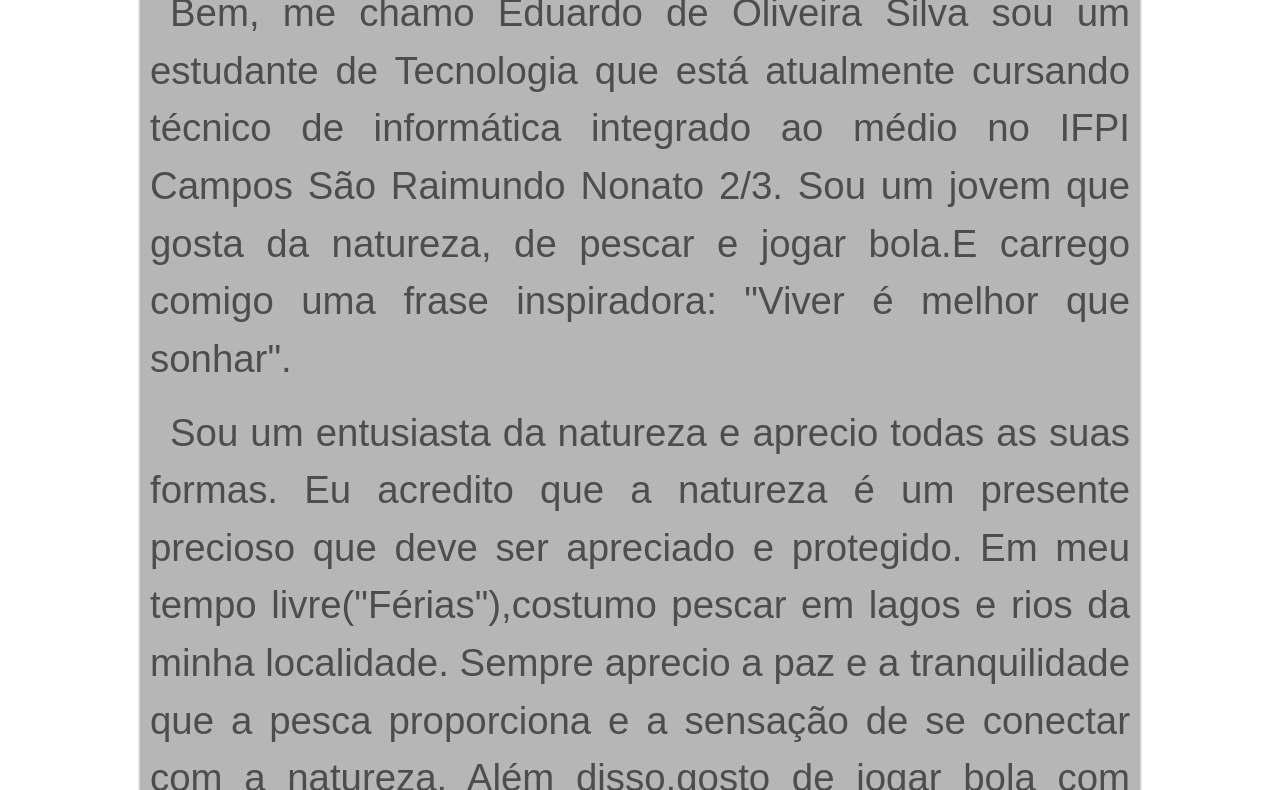
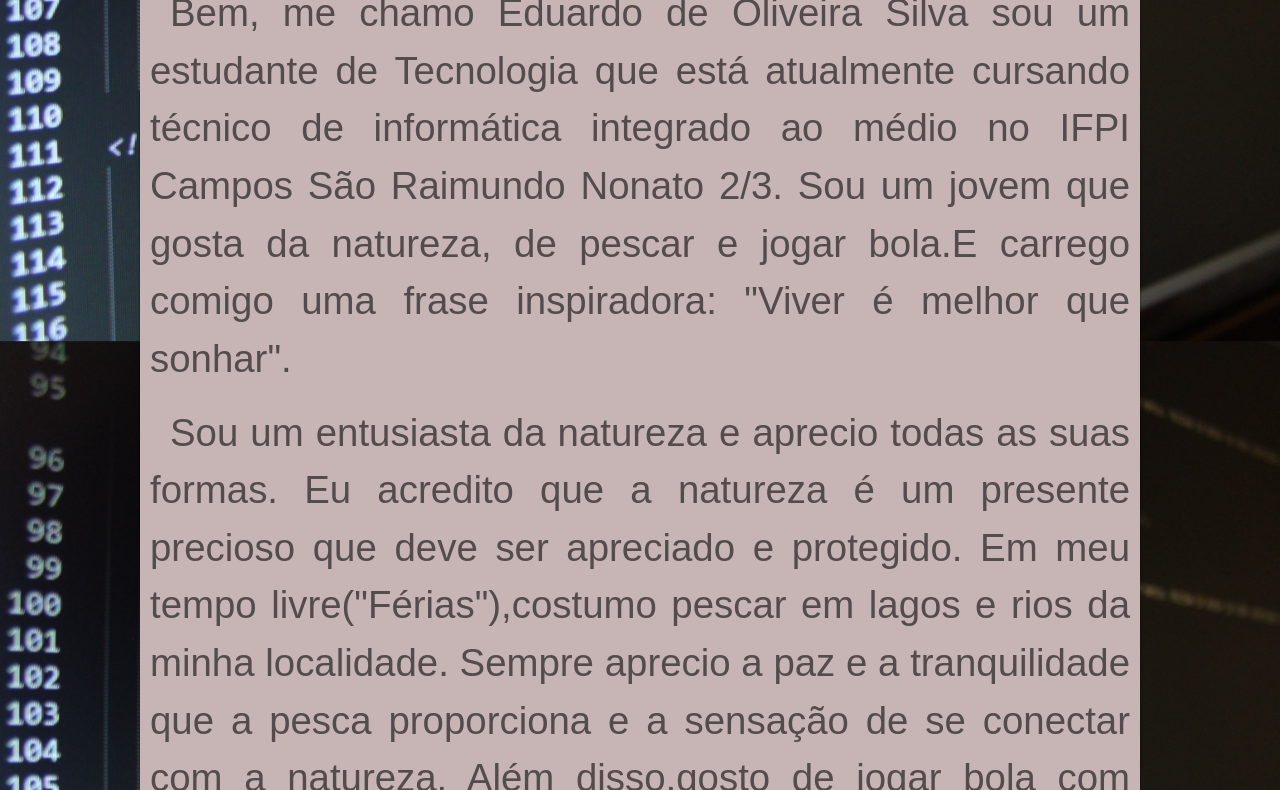
Before and after one commit to EduardoOliveiraS/Eduardo, a plain HTML site: page Eduardo.html in a window 1280 px wide. Shown: the part 511-1301 px from the top of the page. Drawn offline with nearby package versions, Linux system fonts and the light colour scheme.

Commit message:
atualizei

```diff
--- a/style.css
+++ b/style.css
@@ -1,12 +1,16 @@
 @charset "UTF-8";
 body,html{
     font-family: Arial, Helvetica, sans-serif;
+    background-image: url("imagens/imagem\ de\ fundo.jpg");
+    background-position: center center;
+    background-size: cover;
+    background-attachment: fixed;
 }
 main{
     min-width:300px;
     max-width: 1000px;
     margin: auto;
-    background-color: rgba(0, 0, 0, 0.288);
+    background-color:rgb(199, 180, 180);
     color:rgba(0, 0, 0, 0.575);
     padding: 10px;
     border-radius: 5px;
```
Also changed, not shown: imagens/imagem de fundo.jpg (added).
